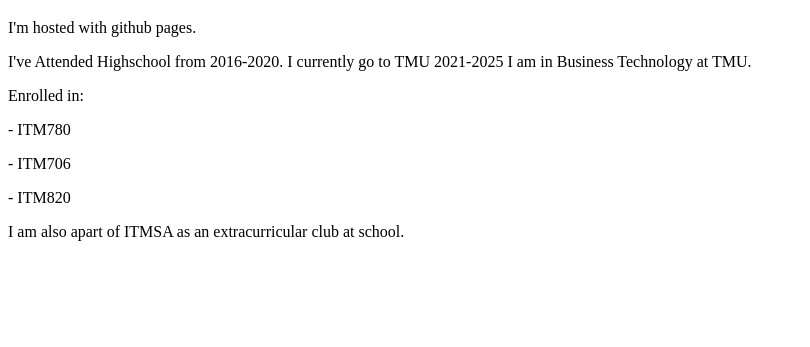
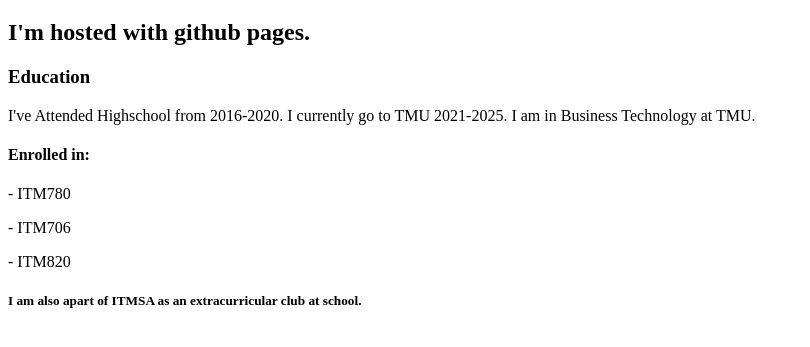
Before and after one commit to Neenu4/Neenu4.github.ca-, a plain HTML site: page index.html in a window 1280 px wide. Shown: the part 61-408 px from the top of the page, without its empty margins (0-810 px from the left). Drawn offline with Linux system fonts and the light colour scheme.

Commit message:
Update index.html

```diff
--- a/index.html
+++ b/index.html
@@ -1,14 +1,18 @@
 <!DOCTYPE html>
-<html>
+<html lang="en">
+    <head>
+        <title> Aleena Jilani Website</title>
+        <meta charset="utf-8">
+    </head>
     <body>
         <h1>Hello World</h1>
-        <p>I'm hosted with github pages.<p>
-        </p>I've Attended Highschool from 2016-2020. I currently go to TMU 2021-2025
-            I am in Business Technology at TMU.<p>
-        <p>  Enrolled in:</p>
+        <h2>I'm hosted with github pages.</h2>
+    <h3>Education</h3>
+        <p>I've Attended Highschool from 2016-2020. I currently go to TMU 2021-2025. I am in Business Technology at TMU.</p>
+        <h4> Enrolled in:</h4>
            <p>- ITM780 </p>
            <p>- ITM706</p>
-           <P>- ITM820</P>
-            I am also apart of ITMSA as an extracurricular club at school.</p>
+           <p>- ITM820</p>
+        <h5>I am also apart of ITMSA as an extracurricular club at school.</h5>
     </body>
 </html>
```
